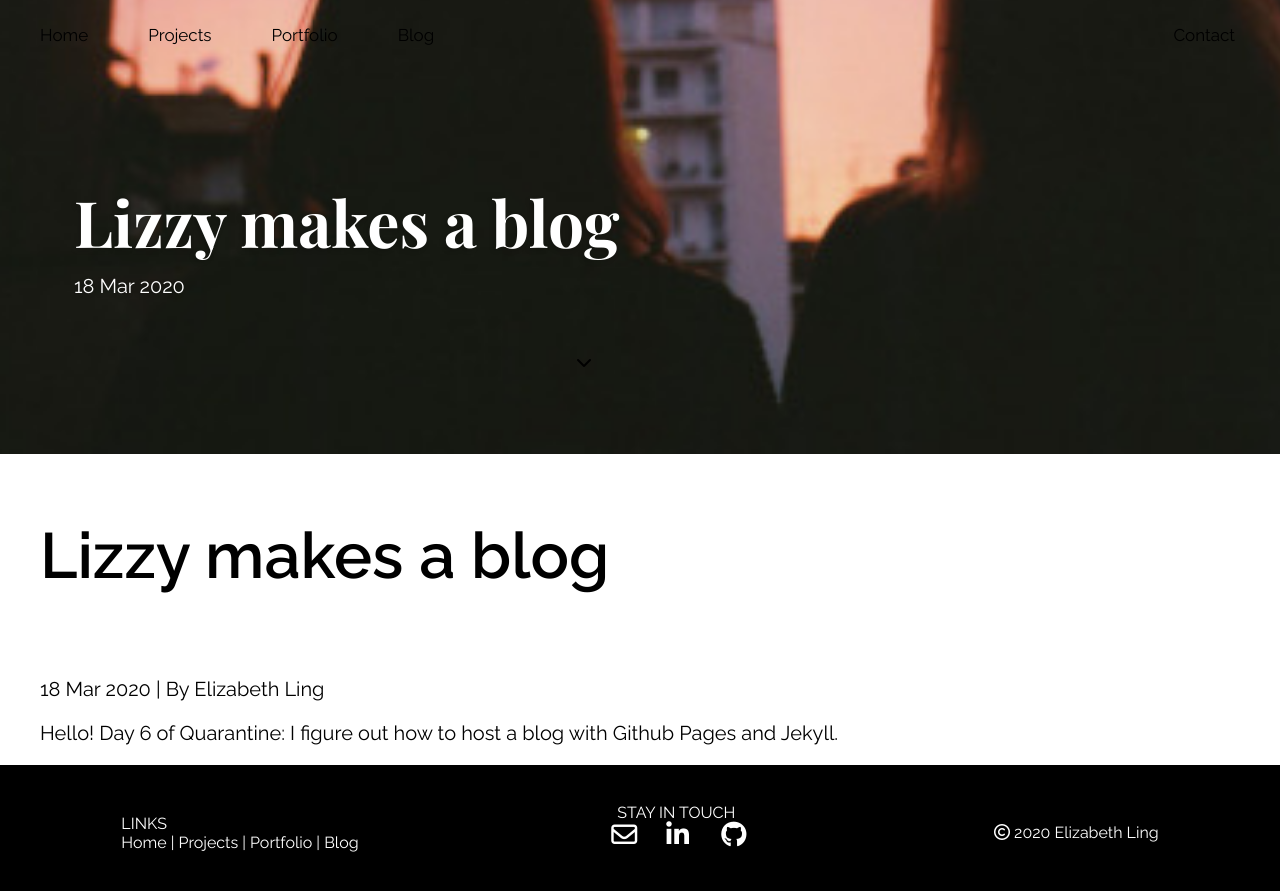
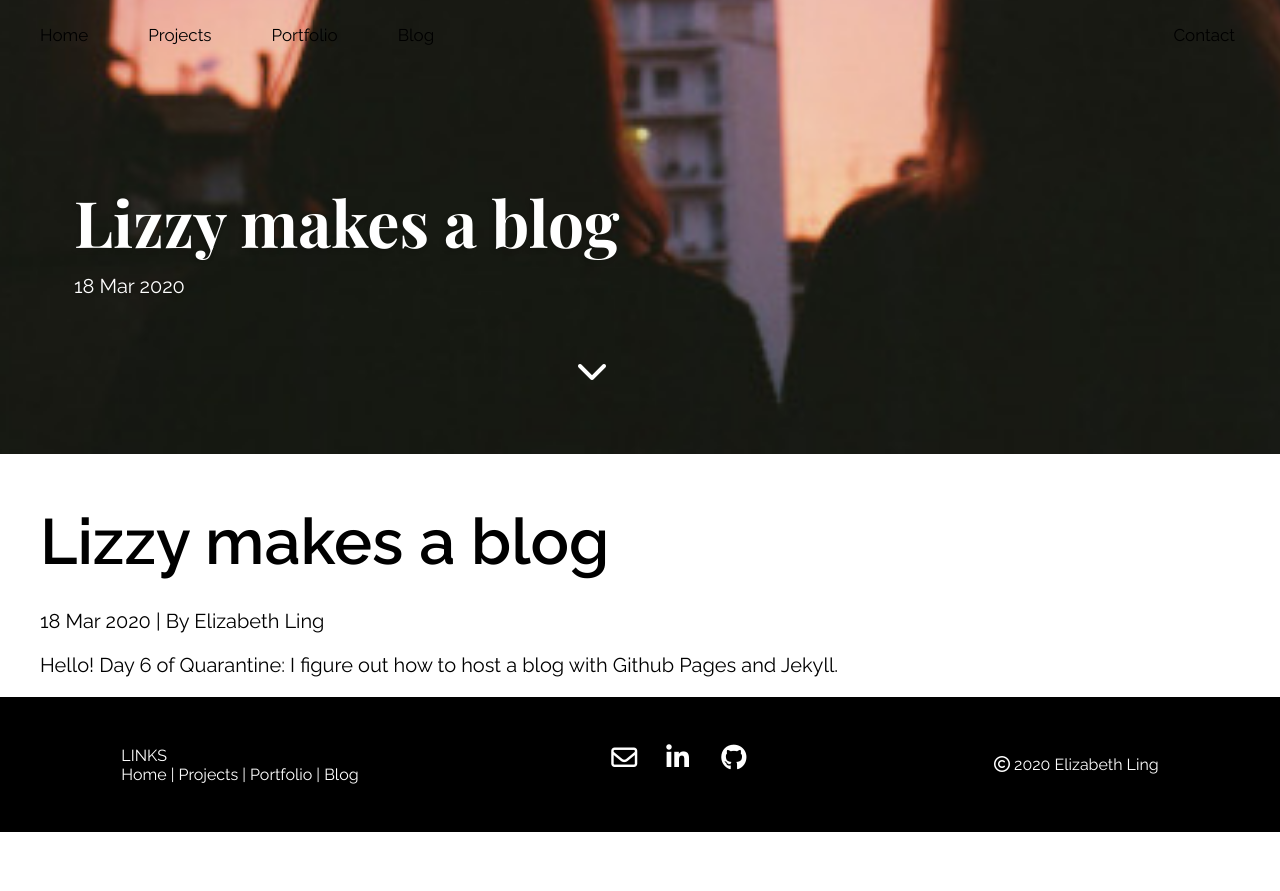
Before and after one commit to lingelizabeth/lingelizabeth.github.io, a Jekyll site: the page built from _posts/2020-03-18-blog-created.md, in a window 1280 px wide and 900 px high, scrolled down 446 px. Shown: the top 891 px of the window. Built offline with Jekyll 4.4.1, drawn with Linux system fonts in a browser that asks for light colours; nearby versions of some CDN libraries; after the commit the page ends 1278 px from its top, so only the background shows below that.

Commit message:
styling for post headers 4 3/27

```diff
--- a/_layouts/default.html
+++ b/_layouts/default.html
@@ -38,7 +38,7 @@
 					<a href="#blog">Blog</a>
 					</div>
 					<div style="display: flex; flex-direction: column; align-items: center;">
-					<div>STAY IN TOUCH</div>
+					<!-- <div>STAY IN TOUCH</div> -->
 					<div id="bot-social-container" class="social-container">
 						<h6><a href="mailto:elizabethling@college.harvard.edu"><i class="icon far fa-envelope"></i></a></h6>
 						<h6><a href="https://www.linkedin.com/in/elizabeth-ling-50a417197/"><i class="icon fab fa-linkedin-in"></i></a></h6>
--- a/_layouts/post.html
+++ b/_layouts/post.html
@@ -12,11 +12,13 @@ layout: default
   <p class="meta blog-title">{{ page.date | date_to_string }}</p>
 </div>
 
-<i href="#post-start" class="fas fa-chevron-down" style="position:absolute;margin:-100px 0 0 45vw;"></i>
+<a href="#post-start">
+<i  class="fas fa-chevron-down fa-2x" style="position:absolute;margin:-100px 0 0 45vw;"></i>
+</a>
 
 
 <div class="post-container" id="post-start">
-  <p class="large-heading" style="padding-bottom: 20px;">{{ page.title }}</p>
+  <p class="large-heading">{{ page.title }}</p>
   <p>{{ page.date | date_to_string }} | By Elizabeth Ling</p>
   {{ content }}
 </div>
--- a/css/main.css
+++ b/css/main.css
@@ -88,7 +88,7 @@ h3{
 	align-items: center;
 	overflow: hidden;
 	width: 100vw;
-	height:100vh;
+	height: 100vh;
 }
 .post-header-img img {
     flex-shrink: 0;
--- a/homepage.css
+++ b/homepage.css
@@ -69,6 +69,8 @@ p{
 	font-family: 'Raleway', sans-serif;
 	font-weight: 600;
 	font-size: 64px;
+	/* only place this is used is blog 2nd heading */
+	margin: 0px 0px 30px 0px;
 }
 .page-container{
 	position: relative;
```
